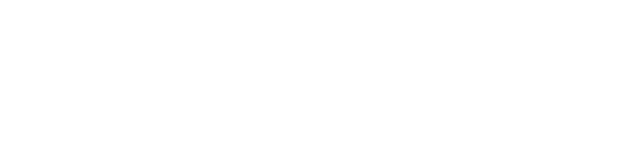
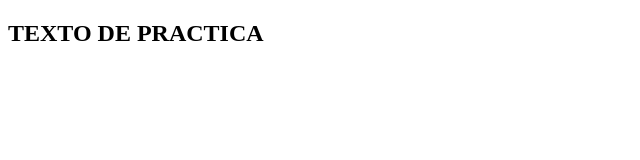
Before and after one commit to victorbolivar12/ProyectoGitHub, a plain HTML site: page index.html in a window 1280 px wide. Shown: the whole page, without its empty margins (0-640 px from the left). Drawn offline with Linux system fonts and the light colour scheme.

Commit message:
Hola soy genesis

```diff
--- a/index.html
+++ b/index.html
@@ -7,6 +7,6 @@
     <title>PREUBA DE PRACTICA</title>
 </head>
 <body>
-
+    <h2>TEXTO DE PRACTICA</h2>
 </body>
 </html>
```
